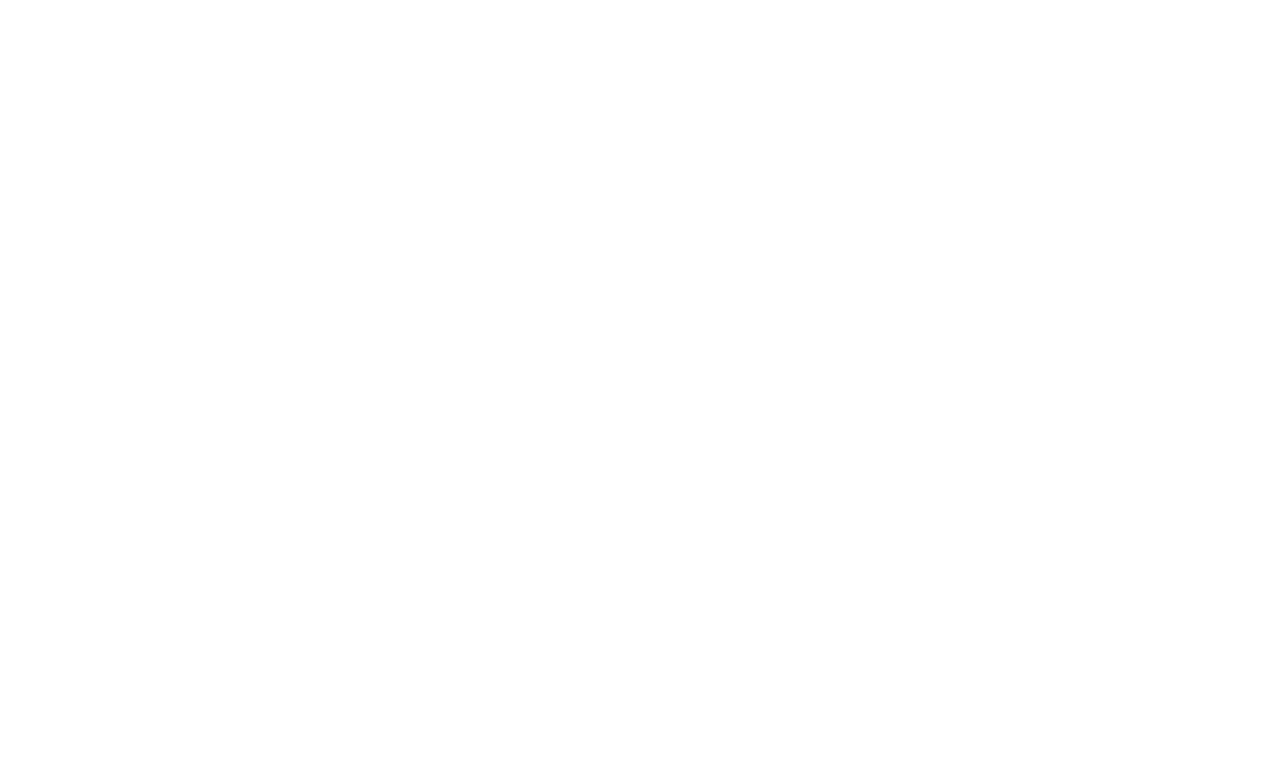
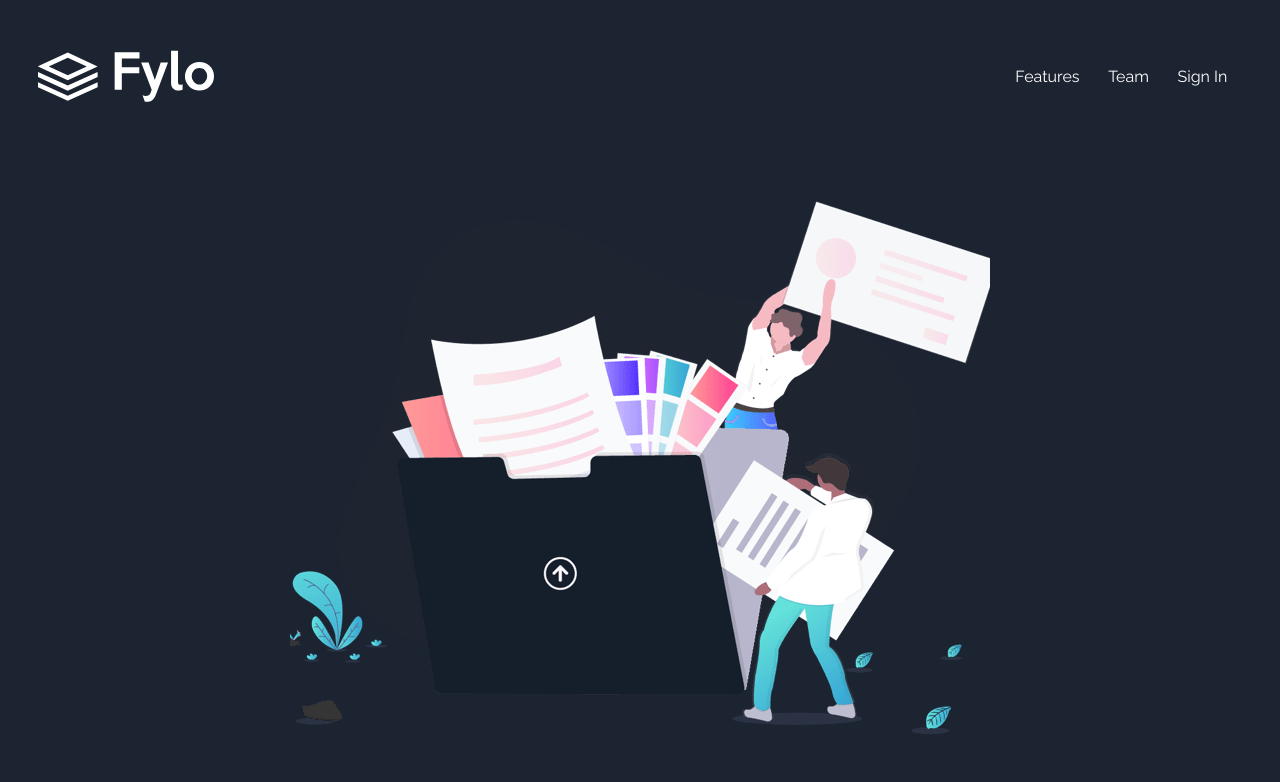
Before and after one commit to Xar0P/fylo, a React (Create React App) app: page / in a window 1280 px wide. Shown: the top 782 px of the page. Built offline with nearby package versions, Linux system fonts and the light colour scheme.

Commit message:
callaction

```diff
--- a/src/App.tsx
+++ b/src/App.tsx
@@ -1,3 +1,4 @@
+import { CallAction } from "./components/CallAction"
 import { Header } from "./components/Header"
 import { GlobalStyle } from "./styles/global"
 
@@ -5,6 +6,7 @@
     return (
         <>
             <Header />
+            <CallAction />
             <GlobalStyle />
         </>
     )
--- /dev/null
+++ b/src/components/CallAction/index.tsx
@@ -0,0 +1,15 @@
+import { Container, Content, IntroImg } from "./styles";
+
+export function CallAction() {
+    return (
+        <Container>
+            <Content>
+                <IntroImg />
+                <h1>All your files in one secure location, accessible anywhere.</h1>
+                <p> Fylo stores all your most important files in one secure location. Access them wherever you need, share and collaborate with friends family, and co-workers.</p>
+                <button type="button">Get Started</button>
+
+            </Content>
+        </Container>
+    )
+}
--- /dev/null
+++ b/src/components/CallAction/styles.ts
@@ -0,0 +1,67 @@
+import curvyDesktopImg from '../../assets/bg-curvy-desktop.svg';
+import introImg from '../../assets/illustration-intro.png';
+
+import styled from 'styled-components';
+
+export const Container = styled.section`
+    padding: 200px 0 220px 0;
+    width: 100%;
+
+    background-image: url(${curvyDesktopImg});
+    background-size: 100% 30vw;
+    background-position: bottom;
+    background-repeat: no-repeat;
+    background-color: hsl(217, 28%, 15%);
+
+    display: flex;
+    flex-direction: column;
+    justify-content: center;
+    align-items: center;
+
+    font-family: 'Raleway', sans-serif;
+    color: var(--white);
+    text-align: center;
+
+    h1 {
+        font-weight: 700;
+        font-size: 2.5rem;
+        line-height: 60px;
+        margin-bottom: 35px;
+    }
+
+    p {
+        font-size: 1.2rem;
+        max-width: 600px;
+        line-height: 30px;
+        margin-bottom: 30px;
+    }
+
+    button {
+        width: 250px;
+        height: 50px;
+        border-radius: 100px;
+        color: var(--white);
+        font-weight: 700;
+        cursor: pointer;
+        background-image: linear-gradient(to right, var(--cyan), var(--blue));
+    }
+`;
+
+export const Content = styled.section`
+    width: 100%;
+    max-width: 700px;
+
+    display: flex;
+    flex-direction: column;
+    justify-content: center;
+    align-items: center;
+`;
+
+export const IntroImg = styled.section`
+    width: 100%;
+    height: 570px;
+
+    background-image: url(${introImg});
+    background-repeat: no-repeat;
+    background-position: top center;
+`;
--- a/src/components/Header/styles.ts
+++ b/src/components/Header/styles.ts
@@ -1,6 +1,7 @@
 import styled from 'styled-components';
 
 export const Container = styled.header`
+    position: absolute;
     width: 100%;
     display: flex;
     justify-content: space-between;
@@ -18,7 +19,7 @@
 
             a {
                 text-decoration: none;
-                color: hsl(0, 0%, 100%);
+                color: var(--white);
                 font-family: 'Raleway', sans-serif;
             }
         }
--- a/src/styles/global.ts
+++ b/src/styles/global.ts
@@ -1,10 +1,18 @@
 import { createGlobalStyle } from 'styled-components';
 
 export const GlobalStyle = createGlobalStyle`
+	:root {
+		--white: hsl(0, 0%, 100%);
+		--cyan: hsl(176, 68%, 64%);
+		--blue: hsl(198, 60%, 50%);
+		--light-red: hsl(0, 100%, 63%);
+	}
+
     * {
         margin: 0;
         padding: 0;
         box-sizing: border-box;
+		border: 0;
     }
 
     html {
```
